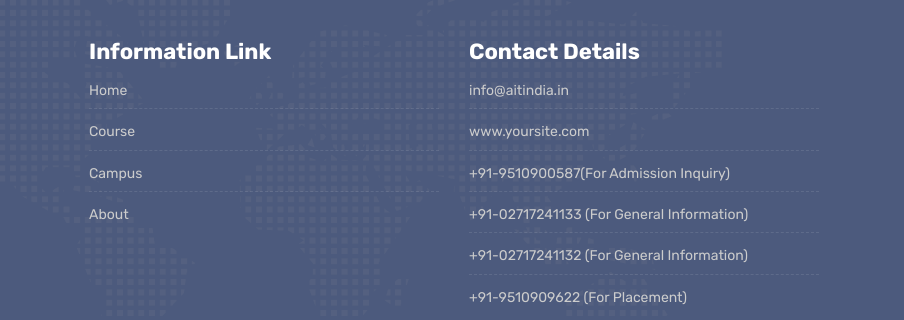
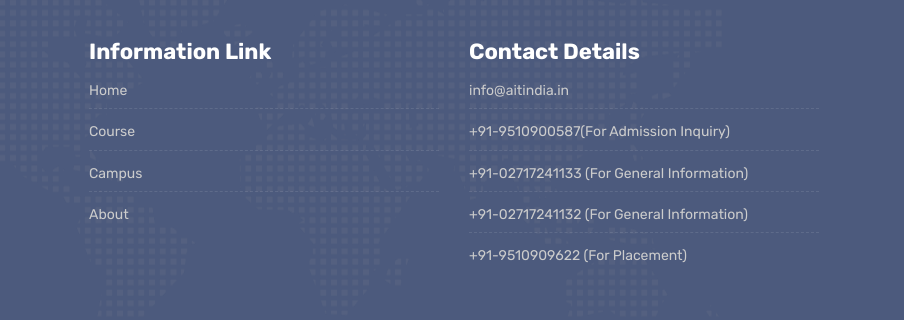
Before and after one commit to shreyapatel-17/WP_AITWeb.github.io, a plain HTML site: page course-grid-2.html in a window 1280 px wide. Shown: the part 4013-4333 px from the top of the page, 376-1280 px from the left. Drawn offline with Linux system fonts and the light colour scheme.

Commit message:
Update course-grid-2.html

```diff
--- a/course-grid-2.html
+++ b/course-grid-2.html
@@ -358,7 +358,7 @@
                         <ul class="footer-links">
                             <li><a href="http://www.aitindia.in/aitnew/index#"  target="_blank">	info@aitindia.in
                             </a></li>
-                            <li><a href="#">www.yoursite.com</a></li>
+
                             <li>	+91-9510900587(For Admission Inquiry)
                             </li>
                             <li>		+91-02717241133 (For General Information)
```
